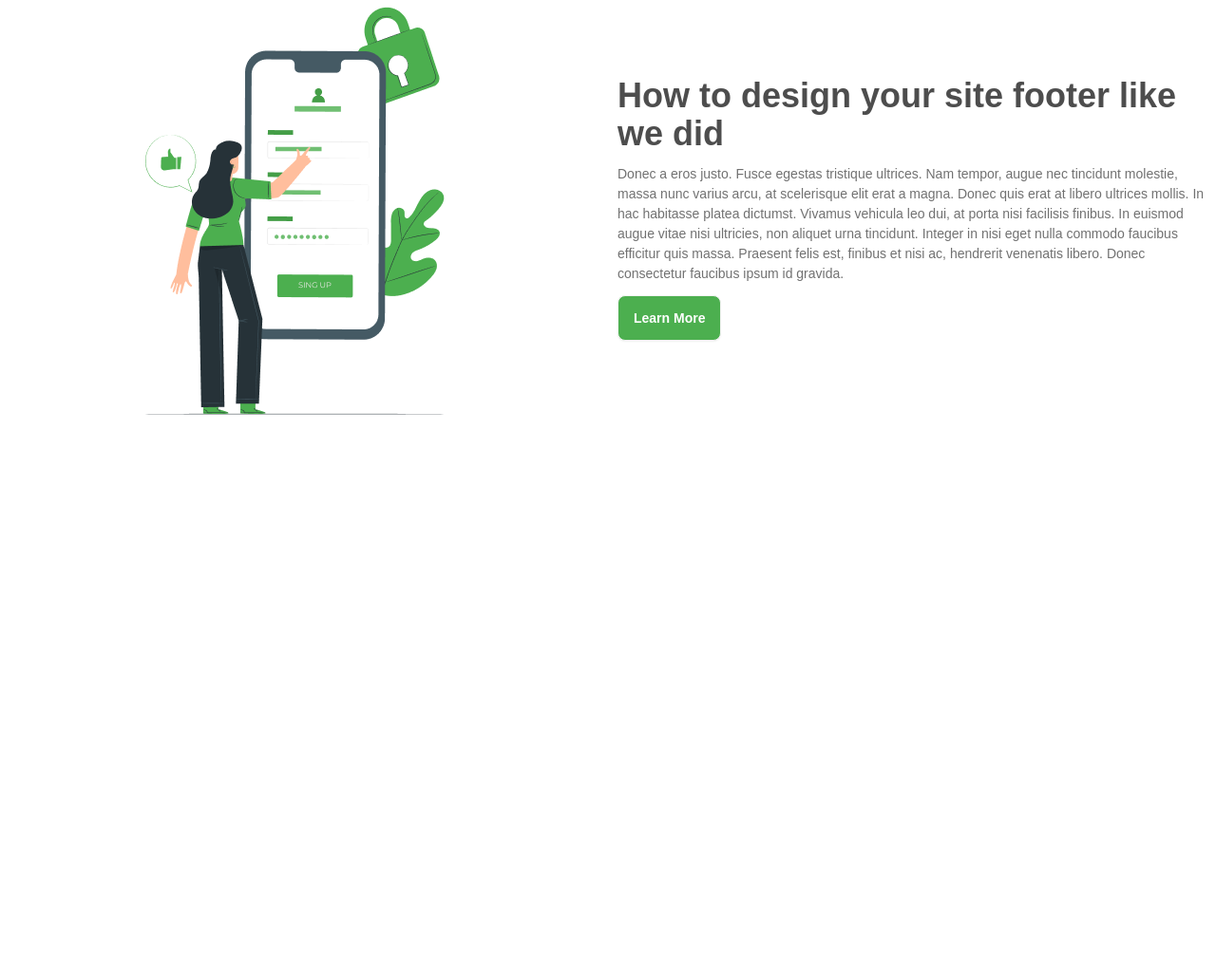
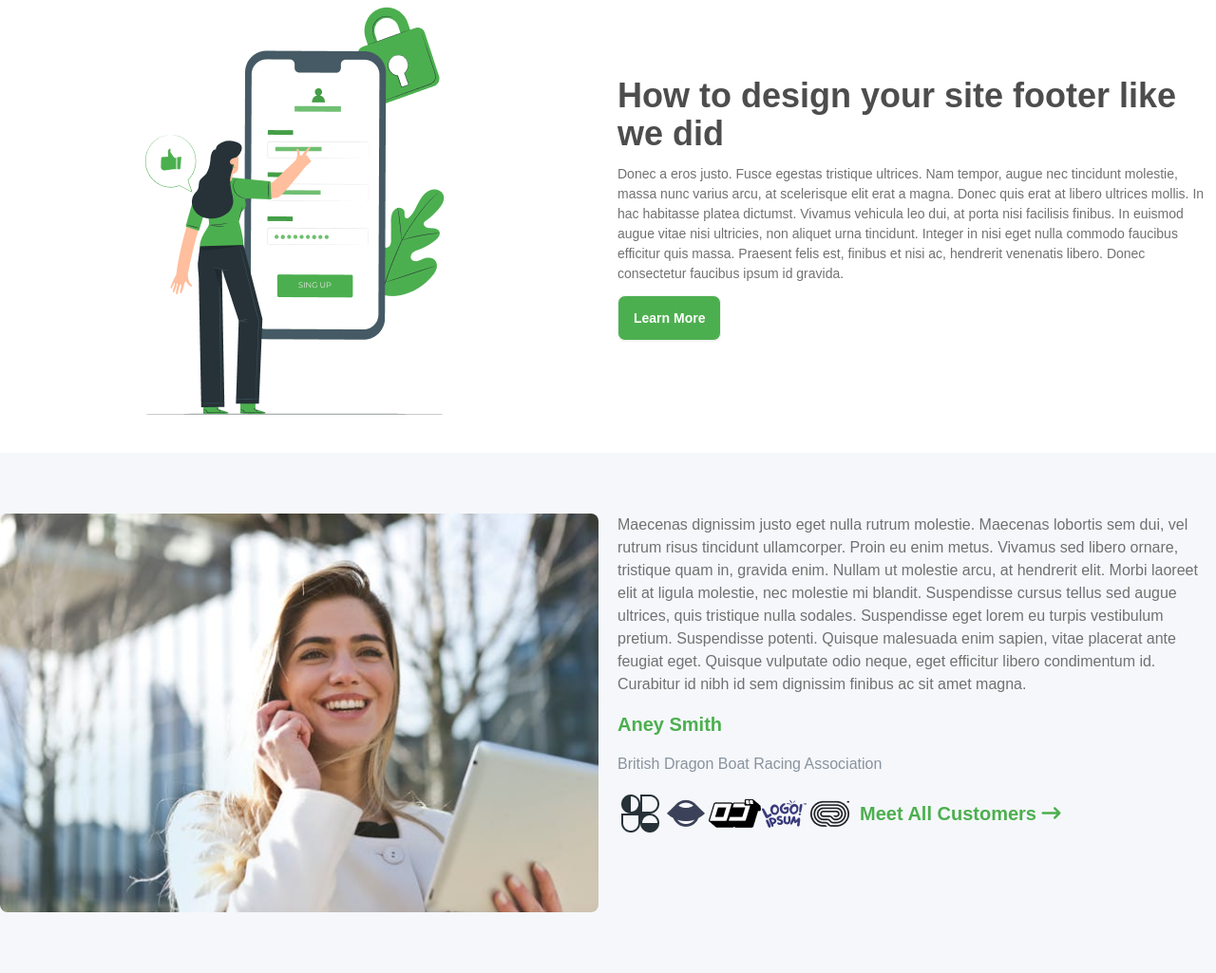
Before and after one commit to avoiddeveloper/Nexcent-tailwindcss-daisyUI, a plain HTML site: page index.html in a window 1280 px wide. Shown: the part 2035-3060 px from the top of the page at 95% size. Before the commit the page ends 2512 px from the top, so only its background shows below. Drawn offline with nearby package versions, Linux system fonts and the light colour scheme; a web font is replaced by a local one.

Commit message:
Meet all customer part added

```diff
--- a/index.html
+++ b/index.html
@@ -214,6 +214,32 @@
         </div>
        </section>
 
+       <!-- Meet All Customer -->
+       <section class="bg-[#F5F7FA] py-6 md:py-8 lg:py-16">
+        <div class="container mx-auto grid gap-5 tems-center lg:grid-cols-2">
+          <div>
+            <img src="assets/customer.jpg" class="mx-auto lg:mr-auto rounded-lg">
+          </div>
+
+          <div class="space-y-4">
+            <p class="font-medium text-sm md:text-base text-[#717171]">Maecenas dignissim justo eget nulla rutrum molestie. Maecenas lobortis sem dui, vel rutrum risus tincidunt ullamcorper. Proin eu enim metus. Vivamus sed libero ornare, tristique quam in, gravida enim. Nullam ut molestie arcu, at hendrerit elit. Morbi laoreet elit at ligula molestie, nec molestie mi blandit. Suspendisse cursus tellus sed augue ultrices, quis tristique nulla sodales. Suspendisse eget lorem eu turpis vestibulum pretium. Suspendisse potenti. Quisque malesuada enim sapien, vitae placerat ante feugiat eget. Quisque vulputate odio neque, eget efficitur libero condimentum id. Curabitur id nibh id sem dignissim finibus ac sit amet magna.</p>
+            <p class="font-semibold text-xl text-theme-primary">Aney Smith</p>
+            <p class="text-[#89939E] text-base">British Dragon Boat Racing Association</p>
+            <div class="flex items-center  gap-2">
+              <div class="hidden md:flex">
+                <img src="assets/Logo (2).png">
+                <img src="assets/Logo (3).png">
+                <img src="assets/Logo (4).png">
+                <img src="assets/Logo (5).png">
+                <img src="assets/Logo (6).png">
+                </div>
+              <p class="font-semibold text-xl text-theme-primary">Meet All Customers <i class="fa-solid fa-arrow-right-long"></i></p>
+            </div>
+          </div>
+        </div>
+
+       </section>
+
 
     </main>
 
```
Also changed, not shown: assets/customer.jpg (added).
